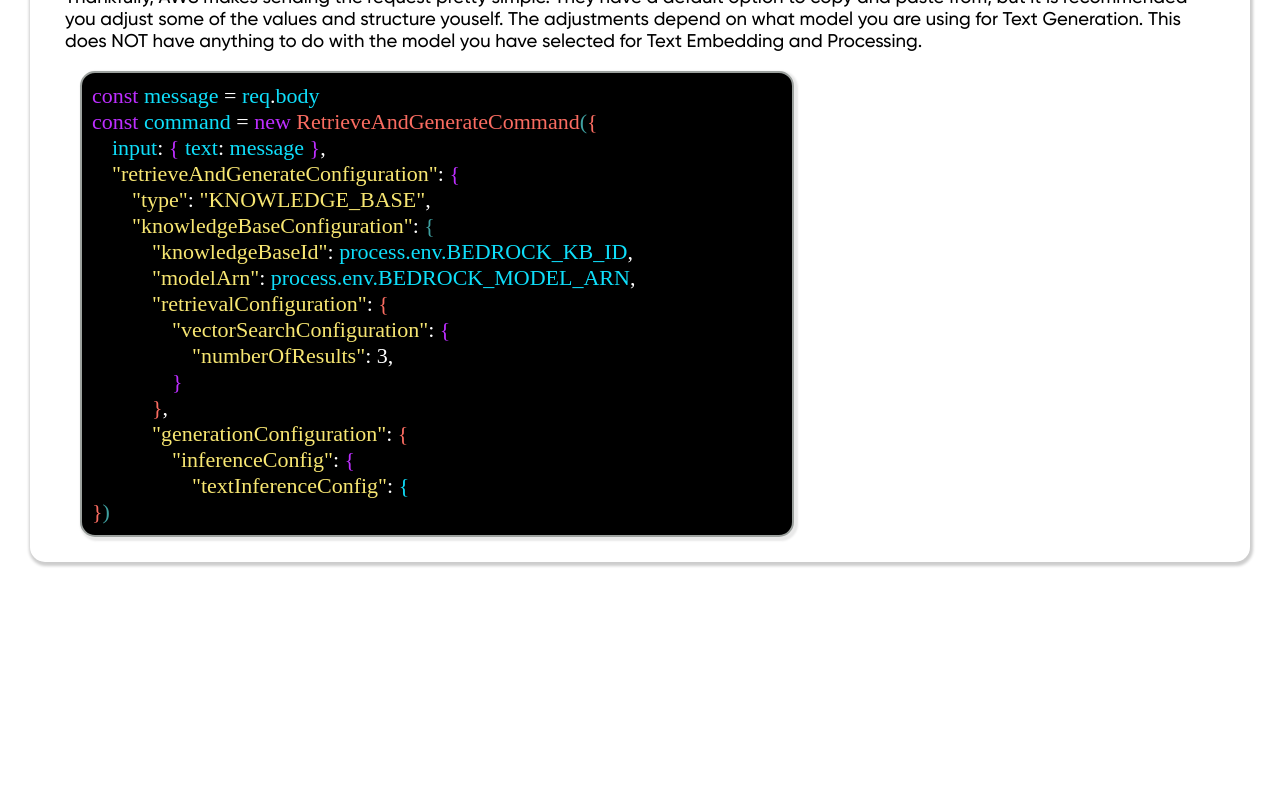
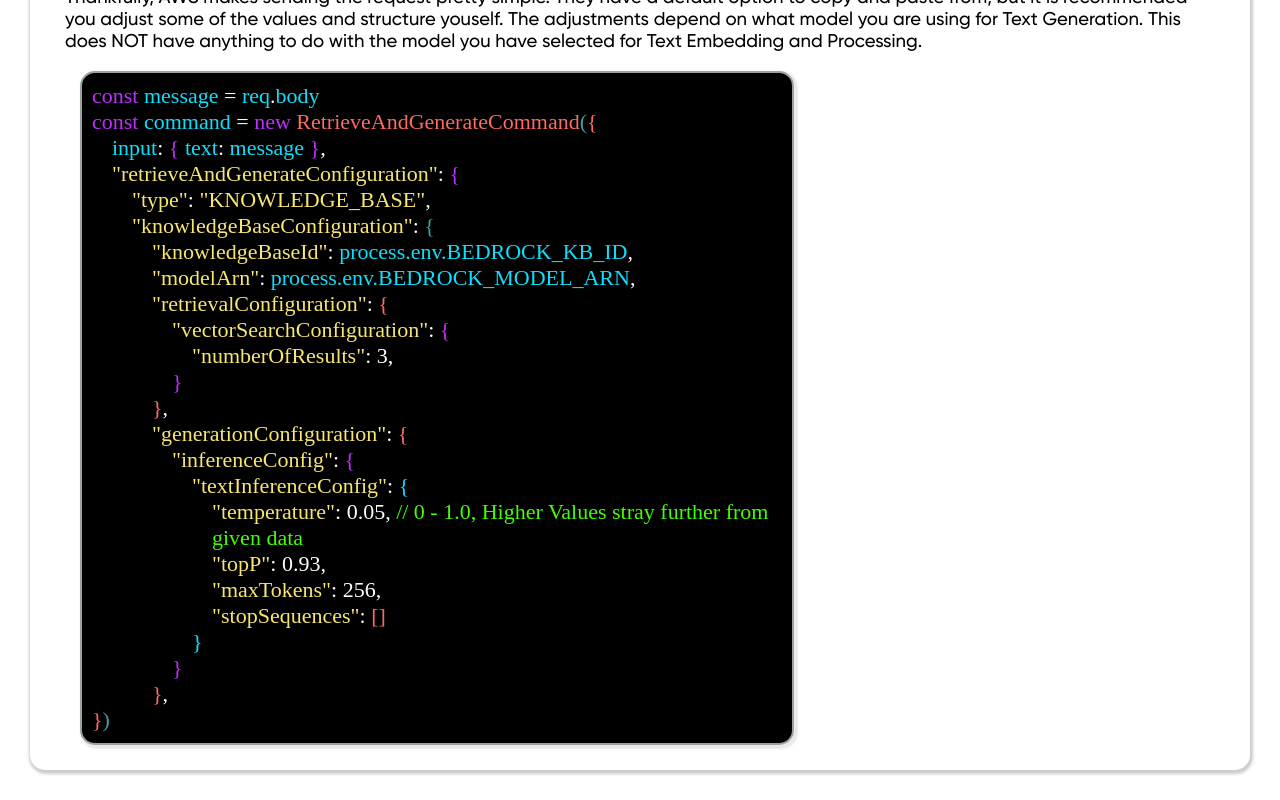
Before and after one commit to NLanese/the-codex, a Next.js app: page /showcases/projects/boardgame_master_ai in a window 1280 px wide. Shown: the part 1609-2409 px from the top of the page. Before the commit the page ends 2201 px from the top, so only its background shows below. Built offline with nearby package versions, Linux system fonts and the light colour scheme.

Commit message:
more model adjutsments and documentation

```diff
--- a/pages/api/boardGameWizard.js
+++ b/pages/api/boardGameWizard.js
@@ -31,8 +31,8 @@ export default async function handler(req, res) {
           "generationConfiguration": {
             "inferenceConfig": {
               "textInferenceConfig": {
-                "temperature": 0,
-                "topP": 0.9,
+                "temperature": 0.5,
+                "topP": 0.8,
                 "maxTokens": 512,
                 "stopSequences": []
               }
--- a/pages/showcases/projects/boardgame_master_ai.js
+++ b/pages/showcases/projects/boardgame_master_ai.js
@@ -269,6 +269,34 @@ export default function BoardGameMasterAIProjectPage() {
                         <span style={Styles.Code.reg}>{": "}</span>
                         <span style={Styles.Code.var}>{"{ "}</span>
                     </p>
+                    <p style={{...Styles.Code.code, marginLeft: 120}}>
+                        <span style={Styles.Code.str}>"temperature"</span>
+                        <span style={Styles.Code.reg}>{": 0.05,"}</span>
+                        <span style={Styles.Code.comment}>{"     // 0 - 1.0, Higher Values stray further from given data"}</span>
+                    </p>
+                    <p style={{...Styles.Code.code, marginLeft: 120}}>
+                        <span style={Styles.Code.str}>"topP"</span>
+                        <span style={Styles.Code.reg}>{": 0.93,"}</span>
+                    </p>
+                    <p style={{...Styles.Code.code, marginLeft: 120}}>
+                        <span style={Styles.Code.str}>"maxTokens"</span>
+                        <span style={Styles.Code.reg}>{": 256,"}</span>
+                    </p>
+                    <p style={{...Styles.Code.code, marginLeft: 120}}>
+                        <span style={Styles.Code.str}>"stopSequences"</span>
+                        <span style={Styles.Code.reg}>{": "}</span>
+                        <span style={Styles.Code.func}>{"[]"}</span>
+                    </p>
+                    <p style={{...Styles.Code.code, marginLeft: 100}}>
+                        <span style={Styles.Code.var}>{"}"}</span>
+                    </p>
+                    <p style={{...Styles.Code.code, marginLeft: 80}}>
+                        <span style={Styles.Code.keyword}>{"}"}</span>
+                    </p>
+                    <p style={{...Styles.Code.code, marginLeft: 60}}>
+                        <span style={Styles.Code.func}>{"}"}</span>
+                        <span style={Styles.Code.reg}>{","}</span>
+                    </p>
 
                     <p style={Styles.Code.code}>
                         <span style={Styles.Code.func}>{"}"}</span>
```
